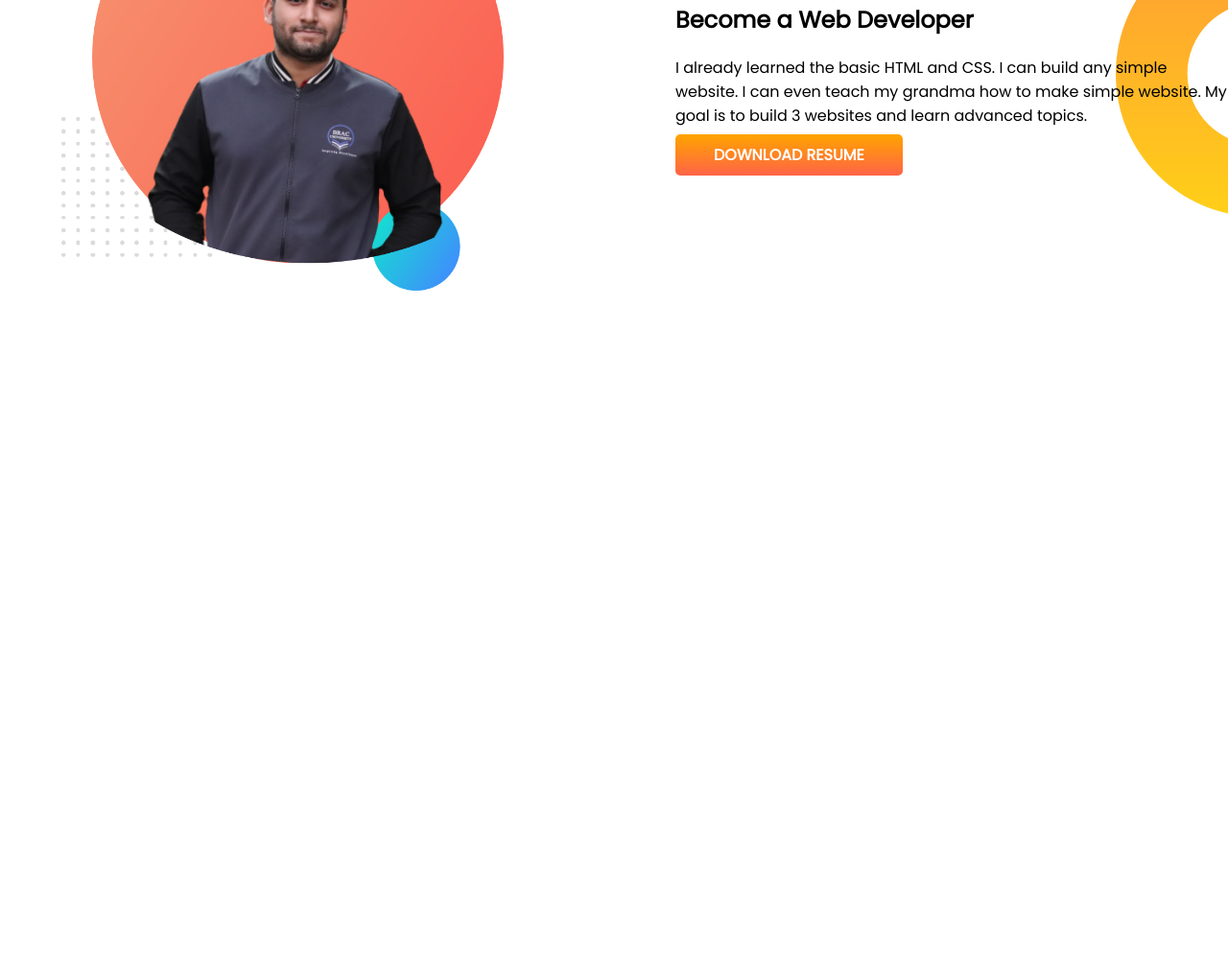
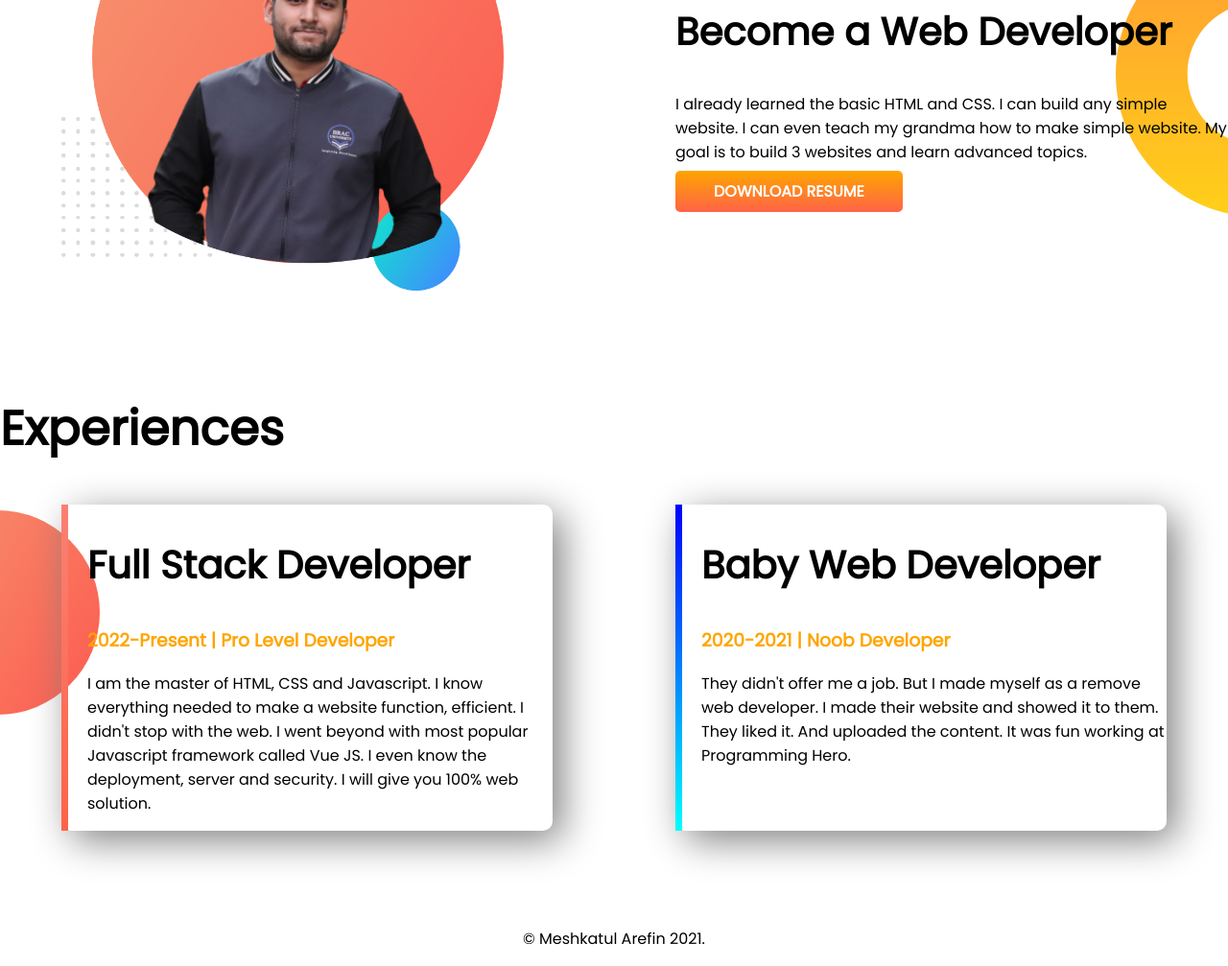
Before and after one commit to arefin3/developer-portfolio, a plain HTML site: page index.html in a window 1280 px wide. Shown: the part 818-1825 px from the top of the page at 96% size. Before the commit the page ends 1228 px from the top, so only its background shows below. Drawn offline with Linux system fonts and the light colour scheme.

Commit message:
footerand experiences added

```diff
--- a/index.html
+++ b/index.html
@@ -13,8 +13,8 @@
 </head>
 
 <body>
-    <section class="top-banner">
-        <div class="half-width">
+    <section class="top-banner flexible-container">
+        <div class=" half-width">
             <h1>Welcome To</h1>
             <h1><span class="orange-color">Meshkatul Arefin</span> Portfolio!</h1>
             <h3>A noob developer</h3>
@@ -28,7 +28,7 @@
             <img src="monon-bg.png" alt="">
         </div>
     </section>
-    <section class="dream-big">
+    <section class="dream-big flexible-container">
         <div class="half-width">
             <img src="monon-bg.png" alt="">
         </div>
@@ -40,6 +40,29 @@
             <a class="link-button" target="_blank" href="https://www.facebook.com/iammeshkatul.13">DOWNLOAD RESUME</a>
         </div>
     </section>
+    <section class="experience-area">
+        <h1>Experiences</h1>
+        <div class="flexible-container">
+            <div id="web-dev-ex" class="experience-item">
+                <h2>Full Stack Developer</h2>
+                <h3 class="orange-color">2022-Present | Pro Level Developer</h3>
+                <p>I am the master of HTML, CSS and Javascript. I know everything needed to make a website function,
+                    efficient. I didn't stop with the web. I went beyond with most popular Javascript framework called
+                    Vue
+                    JS. I even know the deployment, server and security. I will give you 100% web solution.</p>
+            </div>
+            <div id="baby-web" class="experience-item">
+                <h2>Baby Web Developer</h2>
+                <h3 class="orange-color">2020-2021 | Noob Developer</h3>
+                <p>They didn't offer me a job. But I made myself as a remove web developer. I made their website and
+                    showed it to them. They liked it. And uploaded the content. It was fun working at Programming Hero.
+                </p>
+            </div>
+        </div>
+    </section>
+    <footer>
+        <p>© Meshkatul Arefin 2021.</p>
+    </footer>
 </body>
 
 </html>
--- a/style.css
+++ b/style.css
@@ -5,10 +5,13 @@ body{
 h1{
     font-size: 50px;
 }
+h2{
+    font-size: 40px;
+}
 .orange-color{
     color: orange;
 }
-section{
+.flexible-container{
     display: flex;
     margin-bottom: 100px;
 }
@@ -37,3 +40,32 @@ section{
     background-repeat: no-repeat;
     background-position: right;
 }
+.experience-area{
+    background-image: url(images/exp-bg.png);
+    background-repeat:no-repeat;
+    background-position:left;
+}
+.experience-item{
+    box-shadow: 10px 10px 40px gray;
+    width:40%;
+    margin-left: 5%;
+    margin-right: 5%;
+    padding-left:20px;
+    border-radius: 10px;
+    border-left: 10px solid;
+}
+#baby-web{
+    border-image: linear-gradient(blue,cyan) ;
+    border-image-slice: 1;
+    border-left: 7px solid;
+    }
+#web-dev-ex{
+    border-image: linear-gradient(salmon,tomato) ;
+    border-image-slice: 1;
+    border-left: 7px solid;
+    }
+    footer p{
+        text-align: center;
+    }
+}
+}
```
Also changed, not shown: 4 other files.
